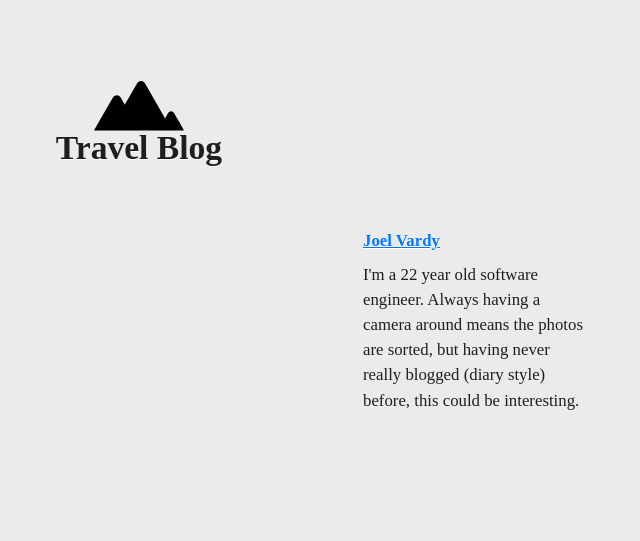
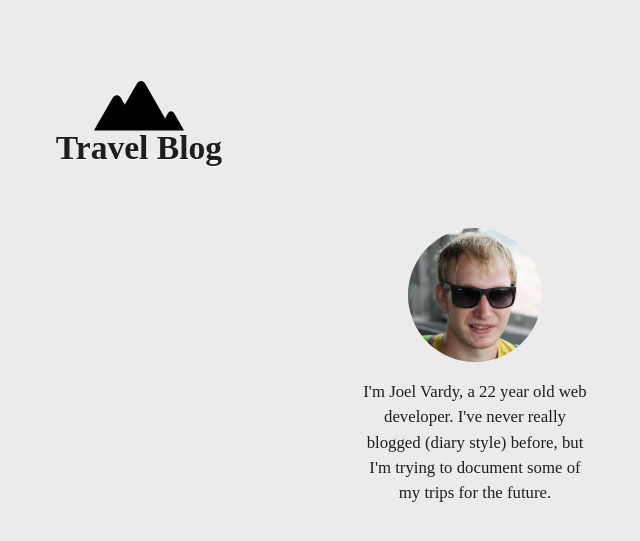
Before and after one commit to joelvardy/joelgonewild.com, a PHP site: page /app/views/home.php in a window 1280 px wide. Shown: the top 541 px of the page, without its empty margins (501-1141 px from the left). Run offline with PHP 8.4, Linux system fonts and the light colour scheme; the template is opened without the code that fills it, so the values that code supplies are empty; some libraries are stand-ins or nearby versions.

Commit message:
Updated biography

```diff
--- a/app/assets/styles/design.scss
+++ b/app/assets/styles/design.scss
@@ -409,11 +409,18 @@ div.container {
 
 		div.biography {
 
-			margin-bottom: 2em;
+            margin-bottom: 2em;
 
-			h4 {
-				margin-bottom: 0.5em;
-			}
+            img {
+                border-radius: 60%;
+                display: block;
+                margin: 0 auto 1em;
+                width: 60%;
+            }
+
+            p {
+                text-align: center;
+            }
 
 		}
 
--- a/app/views/home.php
+++ b/app/views/home.php
@@ -47,9 +47,9 @@
 
 				<div class="biography">
 
-					<h4><a href="https://joelvardy.com/" title="Learn a little more about me">Joel Vardy</a></h4>
+                    <a href="https://joelvardy.com/" title="Learn a little more about me"><img src="/assets/img/joel-vardy.jpg"></a>
 
-					<p>I'm a <?php echo floor((time() - strtotime('10th Jan 1993')) / 31557600); ?> year old software engineer. Always having a camera around means the photos are sorted, but having never really blogged (diary style) before, this could be interesting.</p>
+					<p>I'm Joel Vardy, a <?php echo floor((time() - strtotime('10th Jan 1993')) / 31557600); ?> year old web developer. I've never really blogged (diary style) before, but I'm trying to document some of my trips for the future.</p>
 
 				</div>
 
```
Also changed, not shown: public/assets/css/design.css, public/assets/img/joel-vardy.jpg (added), 1 other file.
